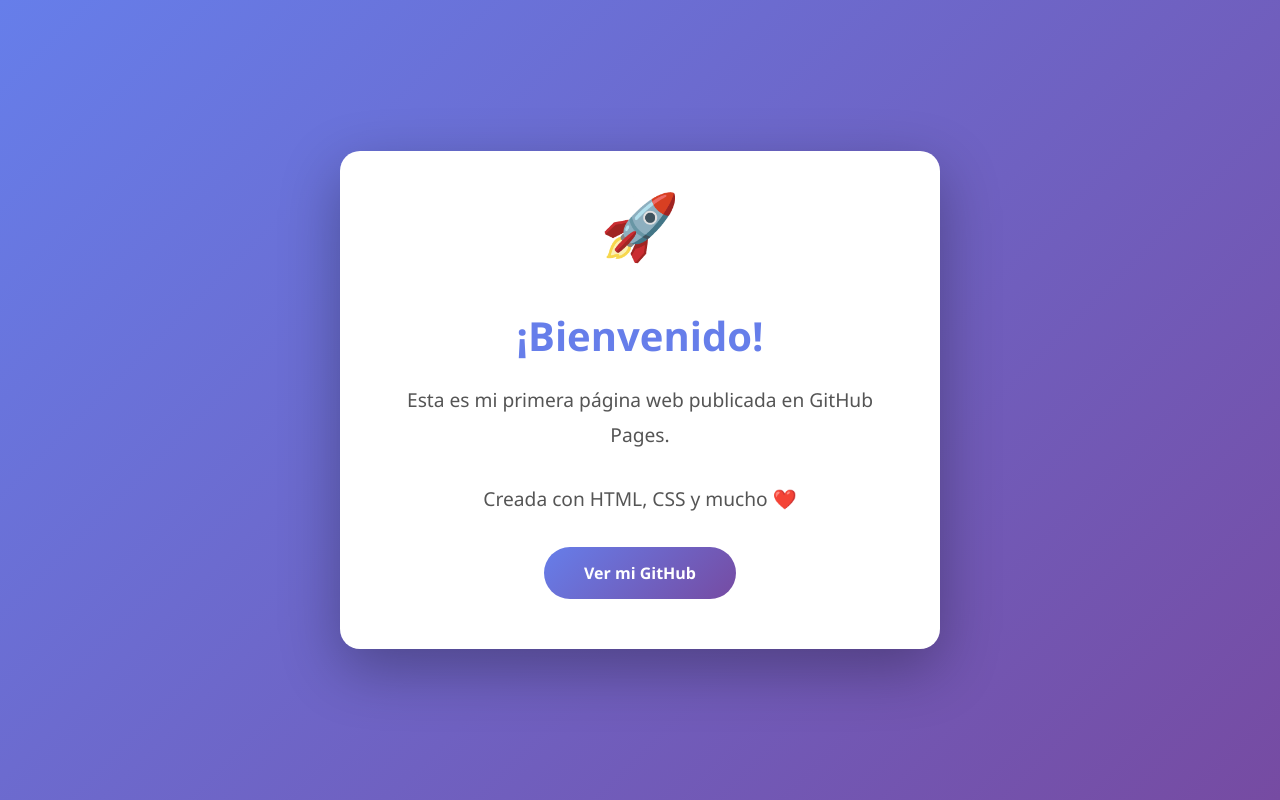
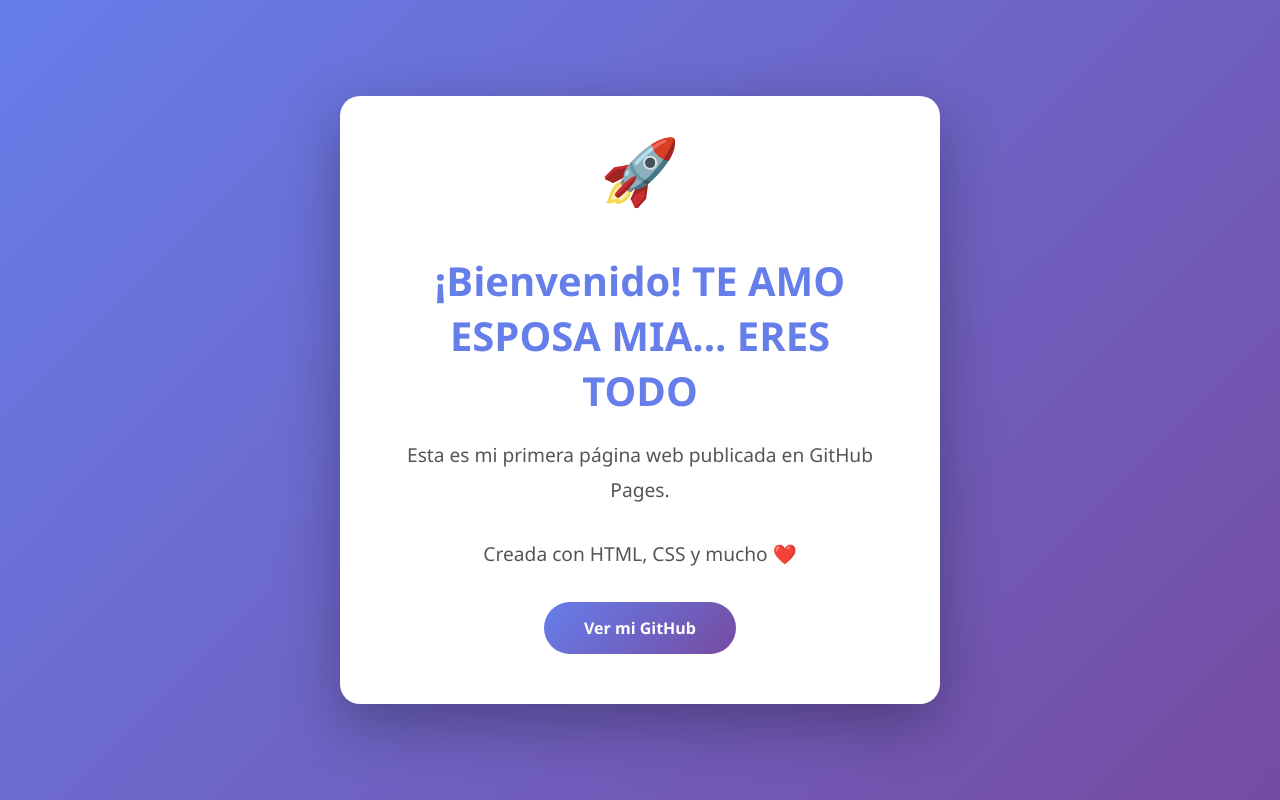
Before and after one commit to agmluxuryhair/agmluxuryhair, a plain HTML site: page index.html in a window 1280 px wide. Drawn offline with Linux system fonts and the light colour scheme.

Commit message:
Update index.html

```diff
--- a/index.html
+++ b/index.html
@@ -80,7 +80,7 @@
 <body>
     <div class="container">
         <div class="emoji">🚀</div>
-        <h1>¡Bienvenido! </h1>
+        <h1>¡Bienvenido! TE AMO ESPOSA MIA... ERES TODO </h1>
         <p>Esta es mi primera página web publicada en GitHub Pages. </p>
         <p>Creada con HTML, CSS y mucho ❤️</p>
         <a href="https://github.com/agmluxuryhair" class="button">Ver mi GitHub</a>
```
